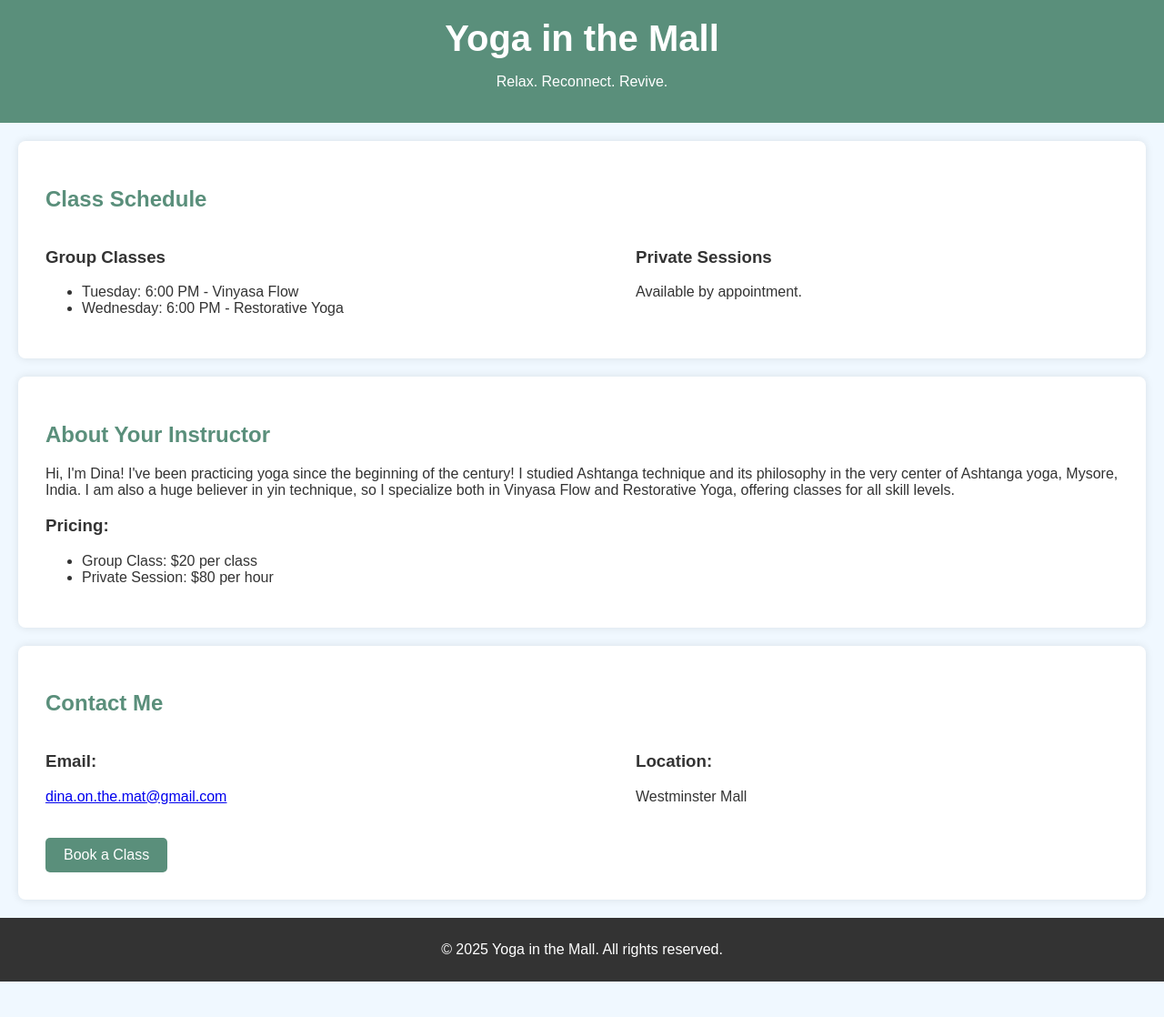
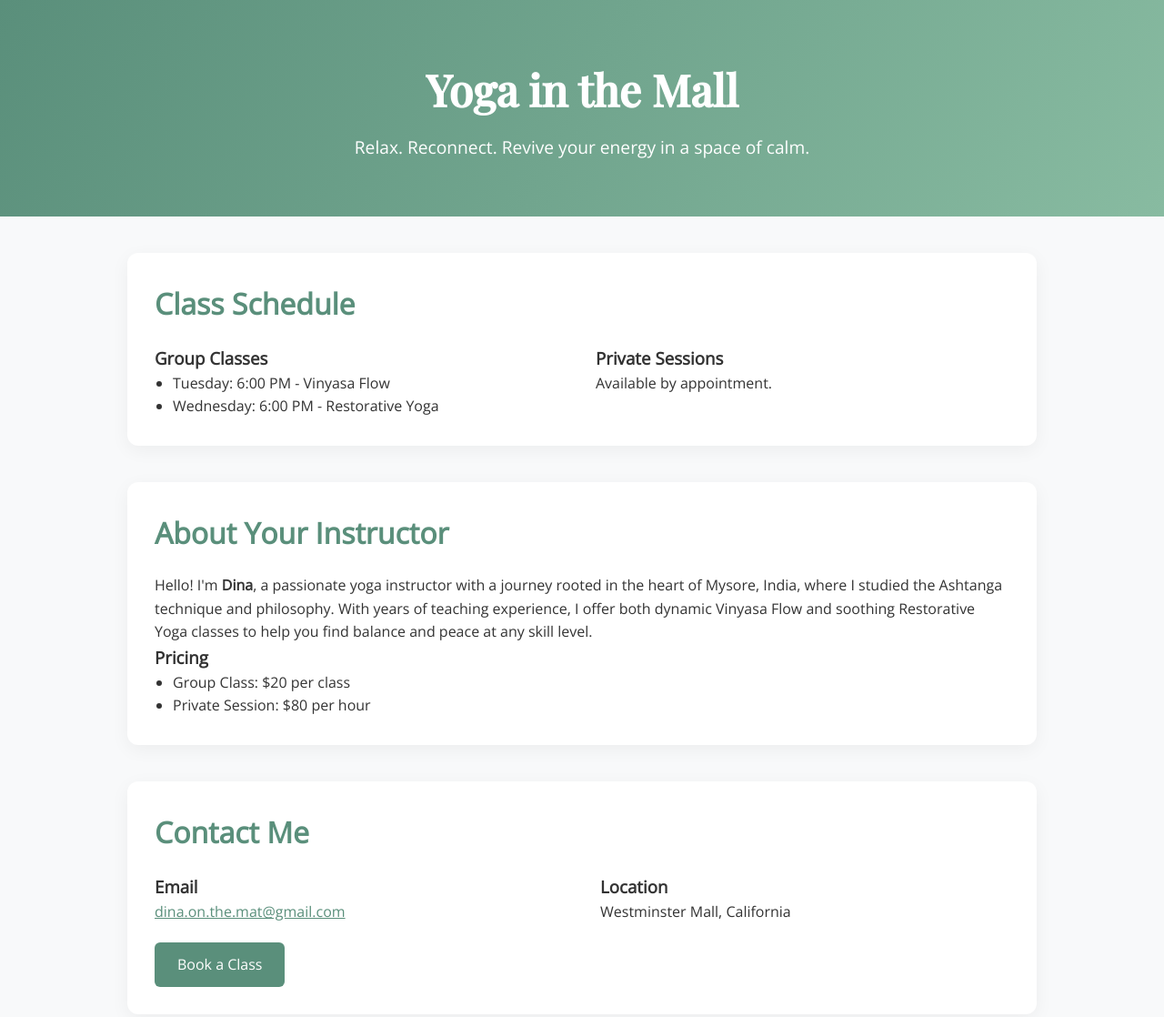
Before and after one commit to Dina5781/yoga, a plain HTML site: page docs/index.html in a window 1280 px wide. Shown: the top 1118 px of the page at 91% size. Before the commit the page ends 1079 px from the top, so only its background shows below. Drawn offline with nearby package versions, Linux system fonts and the light colour scheme.

Commit message:
Update index.html

```diff
--- a/docs/index.html
+++ b/docs/index.html
@@ -4,70 +4,125 @@
   <meta charset="UTF-8">
   <meta name="viewport" content="width=device-width, initial-scale=1.0">
   <title>Yoga in the Mall</title>
+  <link href="https://fonts.googleapis.com/css2?family=Playfair+Display:wght@500&family=Open+Sans&display=swap" rel="stylesheet">
   <style>
-    body {
-      font-family: Arial, sans-serif;
-      background: #f0f8ff;
-      color: #333;
+    * {
       margin: 0;
       padding: 0;
+      box-sizing: border-box;
     }
+
+    body {
+      font-family: 'Open Sans', sans-serif;
+      background: #f8f9fa;
+      color: #333;
+      line-height: 1.6;
+    }
+
     header {
-      background: #5a8f7b;
+      background: linear-gradient(120deg, #5a8f7b, #88bba1);
+      color: #fff;
+      padding: 60px 20px;
+      text-align: center;
+    }
+
+    header h1 {
+      font-family: 'Playfair Display', serif;
+      font-size: 3rem;
+      margin-bottom: 10px;
+    }
+
+    header p {
+      font-size: 1.2rem;
+    }
+
+    section {
+      max-width: 1000px;
+      margin: 40px auto;
+      padding: 30px;
+      background: #ffffff;
+      box-shadow: 0 5px 20px rgba(0,0,0,0.05);
+      border-radius: 12px;
+    }
+
+    h2 {
+      color: #5a8f7b;
+      margin-bottom: 20px;
+      font-size: 2rem;
+    }
+
+    .schedule {
+      display: flex;
+      flex-wrap: wrap;
+      gap: 30px;
+    }
+
+    .schedule div {
+      flex: 1;
+      min-width: 250px;
+    }
+
+    ul {
+      list-style-type: disc;
+      padding-left: 20px;
+    }
+
+    .cta-button {
+      display: inline-block;
+      background-color: #5a8f7b;
+      color: #fff;
+      padding: 12px 25px;
+      border: none;
+      border-radius: 6px;
+      text-decoration: none;
+      margin-top: 20px;
+      font-size: 1rem;
+      transition: background-color 0.3s ease;
+    }
+
+    .cta-button:hover {
+      background-color: #45715f;
+    }
+
+    .contact-info {
+      display: flex;
+      flex-wrap: wrap;
+      gap: 40px;
+    }
+
+    .contact-info div {
+      flex: 1;
+    }
+
+    footer {
+      background: #333;
       color: #fff;
       padding: 20px;
       text-align: center;
+      margin-top: 60px;
     }
-    header h1 {
-      font-size: 2.5rem;
-      margin: 0;
-    }
-    section {
-      padding: 30px;
-      margin: 20px;
-      background: #fff;
-      box-shadow: 0 0 10px rgba(0, 0, 0, 0.1);
-      border-radius: 8px;
-    }
-    h2 {
+
+    a {
       color: #5a8f7b;
     }
-    .schedule, .contact-info {
-      display: flex;
-      justify-content: space-between;
-    }
-    .schedule div, .contact-info div {
-      width: 45%;
-    }
-    .cta-button {
-      background-color: #5a8f7b;
-      color: #fff;
-      padding: 10px 20px;
-      border: none;
-      border-radius: 5px;
-      text-align: center;
-      text-decoration: none;
-      display: inline-block;
-      margin-top: 20px;
-    }
-    footer {
-      background: #333;
-      color: #fff;
-      padding: 10px;
-      text-align: center;
+
+    @media (max-width: 600px) {
+      header h1 {
+        font-size: 2rem;
+      }
+      section {
+        margin: 20px;
+      }
     }
   </style>
 </head>
 
 <body>
-
-  <!-- Header Section -->
   <header>
     <h1>Yoga in the Mall</h1>
-    <p>Relax. Reconnect. Revive.</p>
+    <p>Relax. Reconnect. Revive your energy in a space of calm.</p>
   </header>
 
-  <!-- Yoga Classes Schedule -->
   <section>
     <h2>Class Schedule</h2>
     <div class="schedule">
@@ -85,37 +140,33 @@
     </div>
   </section>
 
-  <!-- About and Pricing Section -->
   <section>
     <h2>About Your Instructor</h2>
-    <p>Hi, I'm Dina! I've been practicing yoga since the beginning of the century! I studied Ashtanga technique and its philosophy in the very center of Ashtanga yoga, Mysore, India. I am also a huge believer in yin technique, so I specialize both in Vinyasa Flow and Restorative Yoga, offering classes for all skill levels.</p>
-    <h3>Pricing:</h3>
+    <p>Hello! I'm <strong>Dina</strong>, a passionate yoga instructor with a journey rooted in the heart of Mysore, India, where I studied the Ashtanga technique and philosophy. With years of teaching experience, I offer both dynamic Vinyasa Flow and soothing Restorative Yoga classes to help you find balance and peace at any skill level.</p>
+    <h3>Pricing</h3>
     <ul>
       <li>Group Class: $20 per class</li>
       <li>Private Session: $80 per hour</li>
     </ul>
   </section>
 
-  <!-- Contact Info and Call-to-Action -->
   <section>
     <h2>Contact Me</h2>
     <div class="contact-info">
       <div>
-        <h3>Email:</h3>
+        <h3>Email</h3>
         <p><a href="mailto:dina.on.the.mat@gmail.com">dina.on.the.mat@gmail.com</a></p>
       </div>
       <div>
-        <h3>Location:</h3>
-        <p>Westminster Mall</p>
+        <h3>Location</h3>
+        <p>Westminster Mall, California</p>
       </div>
     </div>
     <a href="mailto:dina.on.the.mat@gmail.com" class="cta-button">Book a Class</a>
   </section>
 
-  <!-- Footer -->
   <footer>
     <p>&copy; 2025 Yoga in the Mall. All rights reserved.</p>
   </footer>
-
 </body>
 </html>
```
